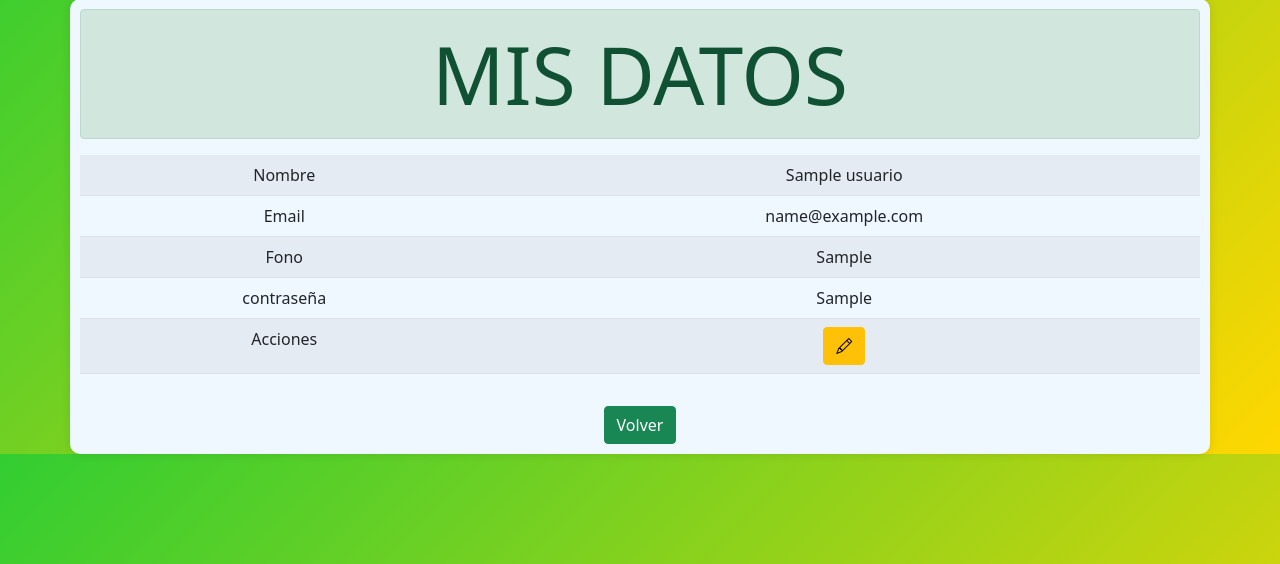
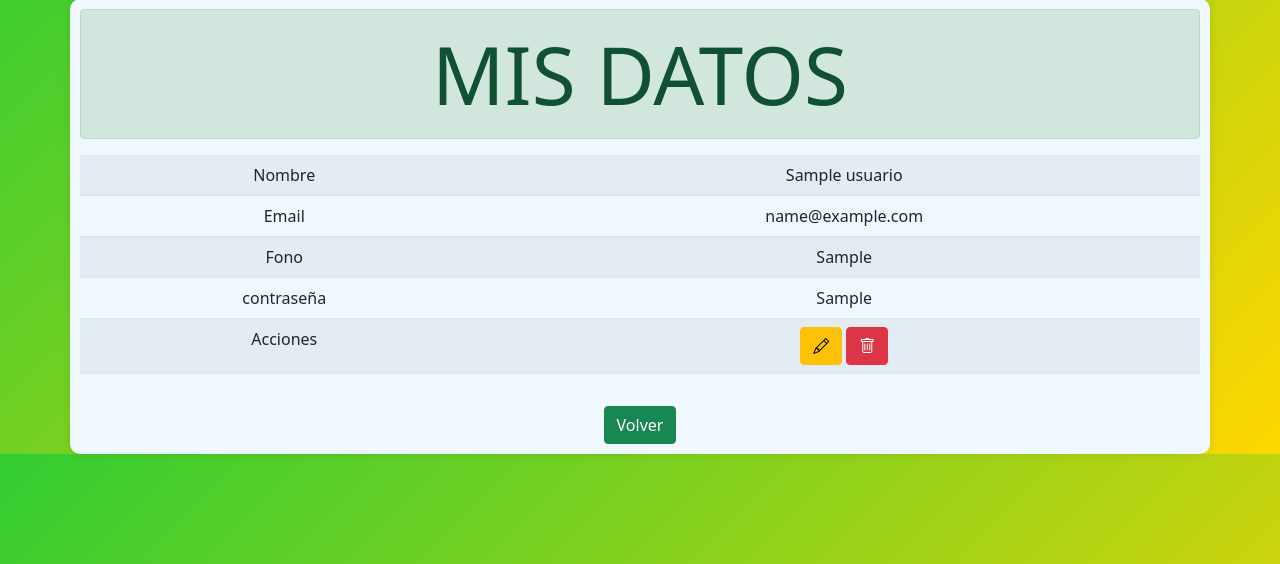
Before and after one commit to TaperLimpio/LuckFoody, a Django app: page /usuarios/1/ in a window 1280 px wide. Shown: the part 120-684 px from the top of the page. Run offline with Django 5.2, Linux system fonts and the light colour scheme; tables that the repository leaves empty hold one stand-in row (values such as "Sample post").

```diff
--- a/templates/view-usuario.html
+++ b/templates/view-usuario.html
@@ -8,7 +8,9 @@
           <tr><td>contraseña</td><td>{{usuario.contraseña}}</td></tr>
           <tr><td>Acciones</td><td><a href="/update_usuario/{{usuario.id}}"
             class='btn btn-warning'><i class="bi bi-pencil"></i>
-         </a></td></tr>
+         </a> <a href="../delete-trabajador/{{trab.id}}"
+         class='btn btn-danger'><i class="bi bi-trash"></i>
+      </a></td></tr>
 
 
         </table>
```
